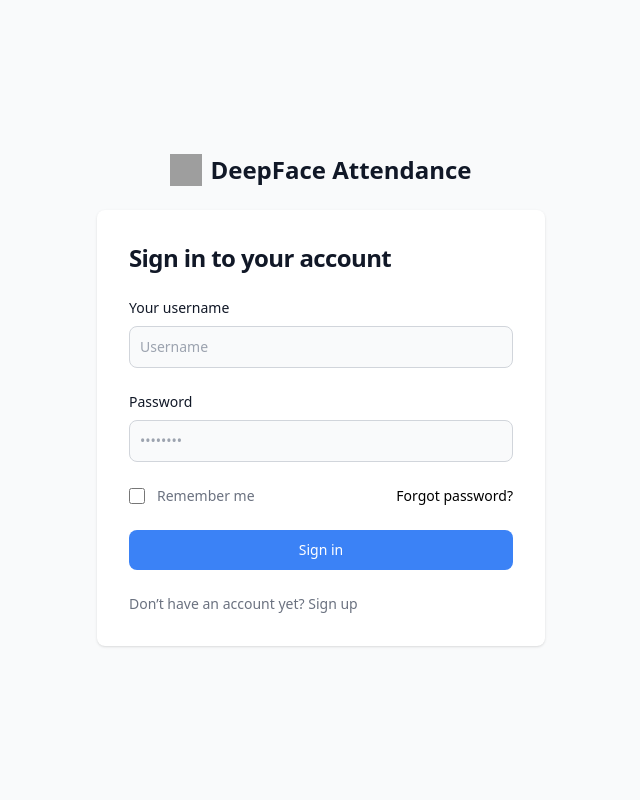
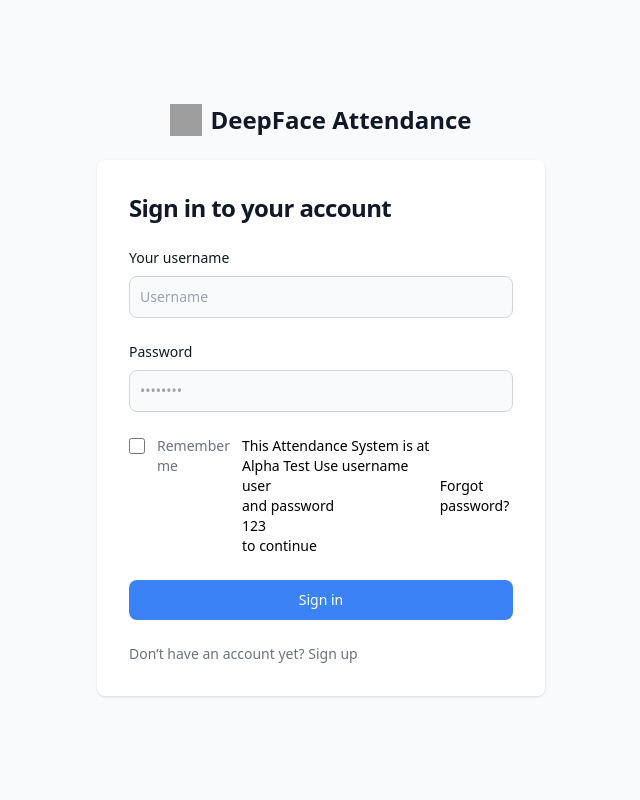
Before and after one commit to Raahim2/CountVision, a Flask app: page /login in a window 1280 px wide. Shown: the whole page, without its empty margins (319-959 px from the left). Run offline with Flask 3, Linux system fonts and the light colour scheme; some libraries are stand-ins or nearby versions; grey boxes are pictures that could not be loaded.

Commit message:
Update login.html

```diff
--- a/templates/login.html
+++ b/templates/login.html
@@ -48,6 +48,7 @@
                                 <div class="ml-3 text-sm">
                                   <label for="remember" class="text-gray-500 dark:text-gray-300">Remember me</label>
                                 </div>
+                                <p class="ml-3 text-sm">This Attendance System is at Alpha Test Use username <br>user</br> and password <br>123</br> to continue</p>
                             </div>
                             <a href="#" class="text-sm font-medium text-primary-600 hover:underline dark:text-primary-500">Forgot password?</a>
                         </div>
```
